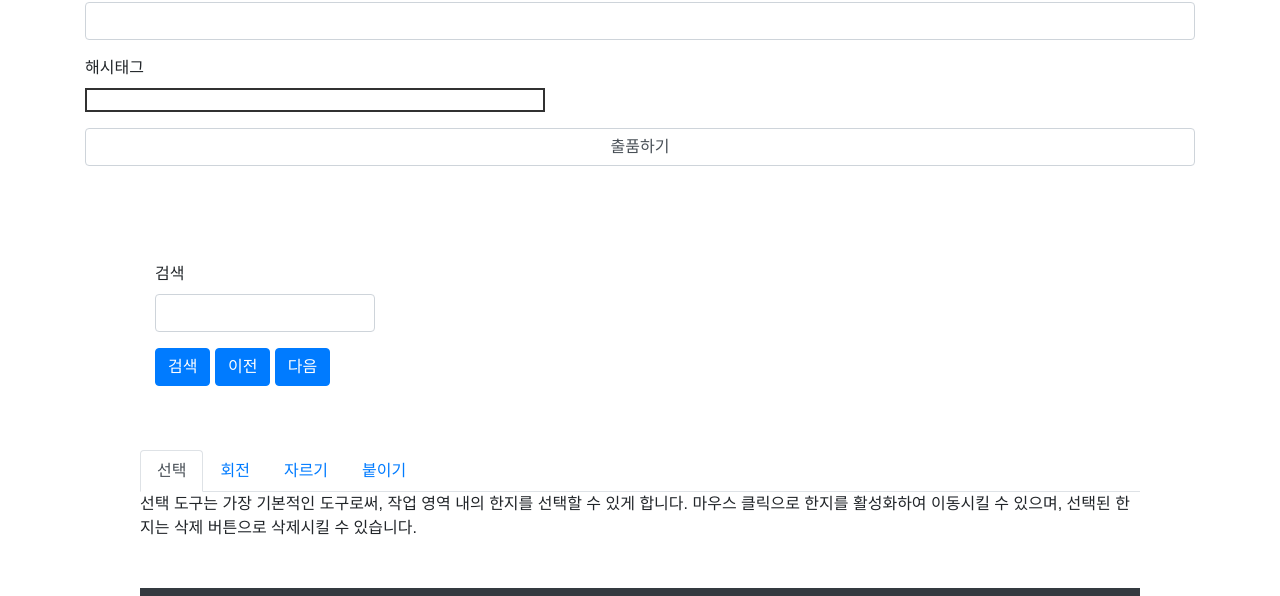
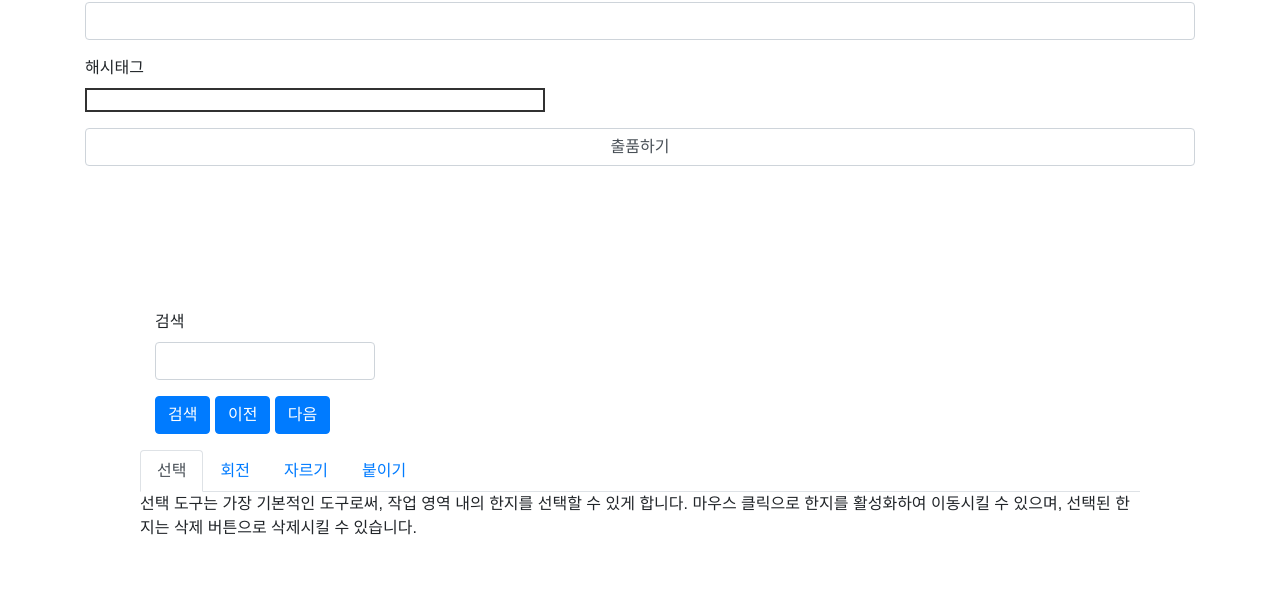
Before and after one commit to mingit55/2020-seoul-B1, a plain HTML site: page entry.html in a window 1280 px wide. Shown: the part 1062-1658 px from the top of the page. Drawn offline with Linux system fonts and the light colour scheme; no server answers.

Commit message:
fix merge miss

```diff
--- a/entry.html
+++ b/entry.html
@@ -169,6 +169,7 @@
 
 
     <!-- 도움말 영역 -->
+    <div class="container py-5">
         <div class="advice-container py-5">
             <div id="advice-search">
                 <div class="form-group col-3">
@@ -183,11 +184,9 @@
                 </div>
             </div>
 
+        <!-- 도움말 영역 -->
+
             <ul class="nav nav-tabs" id="search_nav">
-    <!-- 도움말 영역 -->
-    <div class="advice-container py-5">
-
-        <ul class="nav nav-tabs">
                 <li class="nav-item">
                     <a class="nav-link active" href="#select_advice" id="select_tab" data-toggle="tab" role="tab" aria-controls="select_advice" aria-selected="true">선택</a>
                 </li>
@@ -220,6 +219,7 @@
                     붙이기 도구는 작업 영역 내의 한지들을 붙일 수 있는 도구입니다.
                     마우스 더블 클릭으로 붙이고자 하는 한지를 선택하면 처음 선택한 한지와 근접한 한지들을 선택할 수 있습니다.
                     붙일 한지를 모두 선택한 뒤에는 우 클릭의 콘텍스트 메뉴로 '붙이기'를 눌러 선택한 한지를 붙일 수 있습니다.
+                </div>
             </div>
         </div>
     </div>
```
Lines whose indentation alone changed are shown as unchanged.
